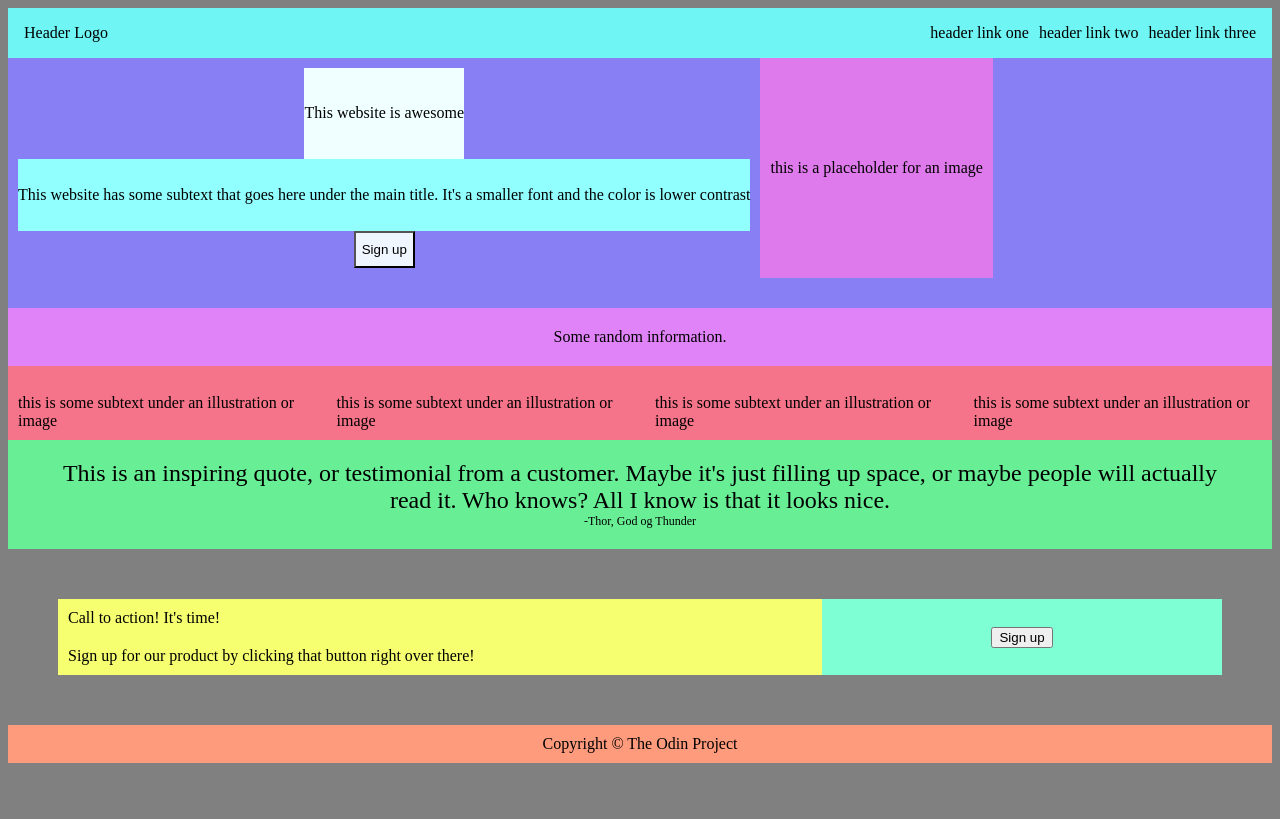
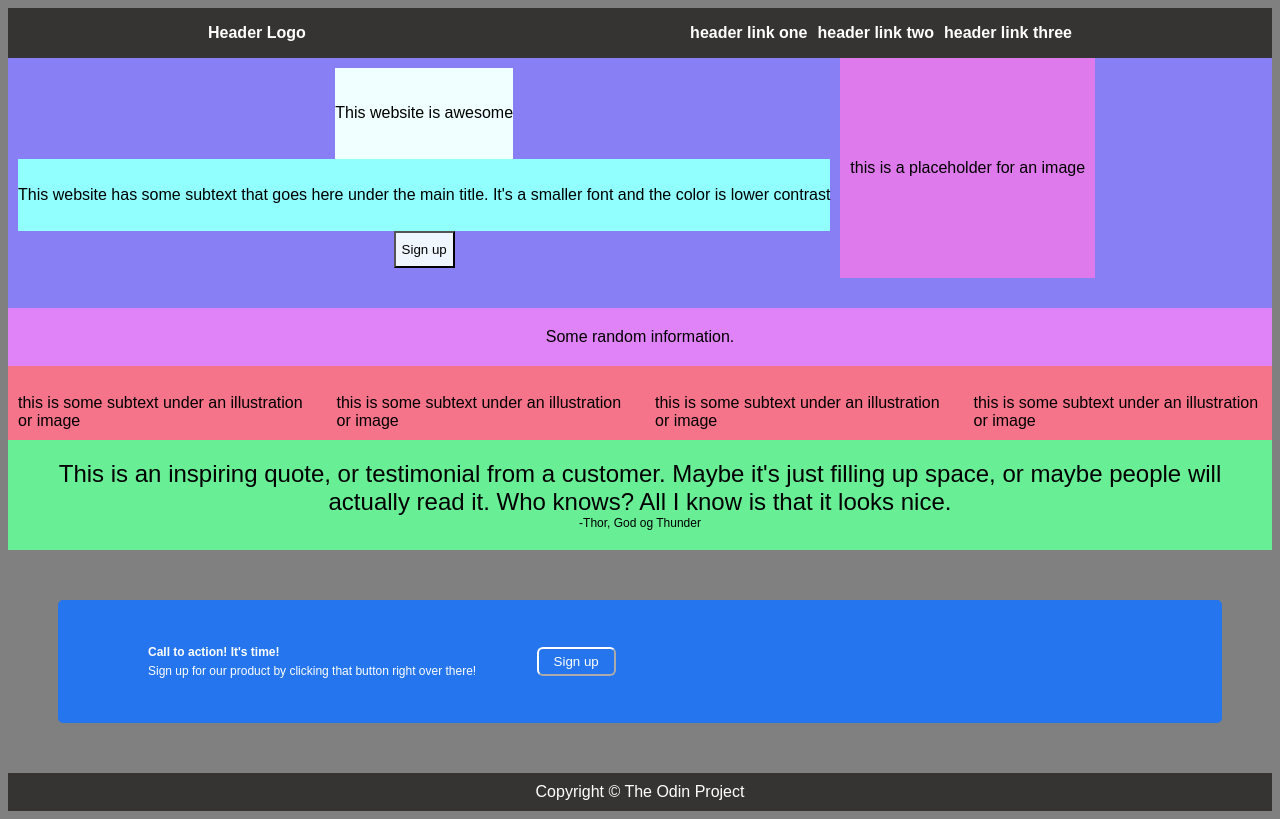
Before and after one commit to preto-phil/Landing-Page, a plain HTML site: page index.html in a window 1280 px wide. Drawn offline with Linux system fonts and the light colour scheme.

Commit message:
CSS Progress

```diff
--- a/styles.css
+++ b/styles.css
@@ -2,15 +2,19 @@ body {
     display: flex;
     flex-direction: column;
     background-color: grey;
+    font-family: sans-serif;
+    flex: 1;
 }
 
 /* Container 1: Header logo */
 
 .one {
     display: flex;
-    background-color: rgb(112, 245, 245);
-    padding: 16px;
+    background-color: rgb(54, 52, 51);
     gap: 10px;
+    padding: 16px 200px;
+    color: white;
+    font-weight: 700;
 }
 
 .logo {
@@ -20,7 +24,7 @@ body {
 
 a {
     text-decoration: none;
-    color: black;
+    color: white;
 }
 
 /* Container 2: Awesome placeholder */
@@ -126,7 +130,6 @@ a {
 .five-1 {
     font-size: 24px;
     font-weight: 400;
-    font-family: ;
     color: black;
 
 }
@@ -134,7 +137,7 @@ a {
 .five-2 {
     font-size: 12px;
     font-weight: 300;
-    font-family: ;
+
     color: black;
 }
 
@@ -142,41 +145,51 @@ a {
 
 .six {
     display: flex;
-    background-color: rgb(245, 255, 112);
+    background-color: rgb(36, 117, 238);
+    color: white;
     margin: 50px;
+    border-radius: 5px;
 }
 
 .six-1 {
     display: flex;
     flex-direction: column;
+    padding: 45px 0px 45px 90px;
+    gap: 5px;
 }
 
 #six-1-1 {
-    padding: 10px;
+    font-size: 12px;
+    font-weight: 700;
 }
 
 #six-1-2 {
-    padding: 10px;
+    font-size: 12px;
 }
 
 .six-2 {
-    background-color: aquamarine;
-    margin-left: auto;
+
+    margin-left: 0px;
     justify-content: center;
     align-items: center;
-    width: 400px;
+    width: 200px;
     display: flex;
 }
 
 #six-2-1 {
-
+    background-color: rgb(36, 117, 238);
+    color: white;
+    padding: 5px 15px;
+    border-color: white;
+    border-radius: 6px;
 }
 
 /* Container 7: Footer */
 
 .seven {
     display: flex;
-    background-color: rgb(255, 155, 125);
+    background-color: rgb(54, 52, 51);
+    color: white;
     justify-content: center;
     align-items: center;
     padding: 10px;
```
